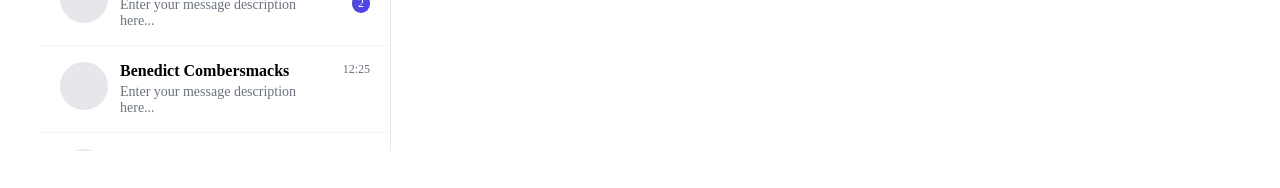
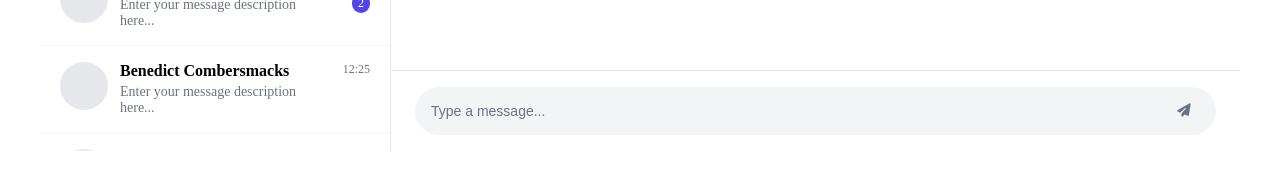
Before and after one commit to ntnu-blackandbrown/clozet, a Vue app in the folder frontend/: page /messages/5 in a window 1280 px wide. Shown: the part 847-1035 px from the top of the page. Built offline with nearby package versions, Linux system fonts and the light colour scheme.

Commit message:
implement input field for sending messages

```diff
--- a/frontend/src/components/ChatArea.vue
+++ b/frontend/src/components/ChatArea.vue
@@ -51,11 +51,19 @@
     <div v-else class="no-chat-selected">
       Select a chat to start messaging
     </div>
+
+    <MessageInput
+      v-if="contact"
+      @send-message="handleSendMessage"
+    />
   </div>
 </template>
 
 <script setup>
-defineProps({
+import { ref } from 'vue';
+import MessageInput from './MessageInput.vue';
+
+const props = defineProps({
   activeChat: {
     type: Number,
     required: true
@@ -69,6 +77,24 @@ defineProps({
     default: null
   }
 });
+
+const emit = defineEmits(['send-message']);
+
+const handleSendMessage = (text) => {
+  emit('send-message', {
+    chatId: props.activeChat,
+    message: {
+      type: 'text',
+      content: text,
+      time: new Date().toLocaleTimeString('en-US', {
+        hour: '2-digit',
+        minute: '2-digit',
+        hour12: false
+      }),
+      sent: true
+    }
+  });
+};
 </script>
 
 <style scoped>
@@ -76,6 +102,7 @@ defineProps({
   flex: 1;
   display: flex;
   flex-direction: column;
+  background: white;
 }
 
 .chat-header {
@@ -114,12 +141,6 @@ defineProps({
   border: 1px solid #e5e7eb;
   background: white;
   cursor: pointer;
-}
-
-.action-btn.primary {
-  background: #4f46e5;
-  color: white;
-  border: none;
 }
 
 .chat-messages {
--- /dev/null
+++ b/frontend/src/components/MessageInput.vue
@@ -0,0 +1,87 @@
+<template>
+  <div class="message-input-container">
+    <div class="message-input-wrapper">
+      <input
+        type="text"
+        v-model="messageText"
+        placeholder="Type a message..."
+        @keyup.enter="handleSend"
+      >
+      <button
+        class="send-button"
+        :class="{ active: messageText.trim() }"
+        @click="handleSend"
+      >
+        <i class="fas fa-paper-plane"></i>
+      </button>
+    </div>
+  </div>
+</template>
+
+<script setup>
+import { ref } from 'vue';
+
+const emit = defineEmits(['send-message']);
+const messageText = ref('');
+
+const handleSend = () => {
+  const text = messageText.value.trim();
+  if (text) {
+    emit('send-message', text);
+    messageText.value = '';
+  }
+};
+</script>
+
+<style scoped>
+.message-input-container {
+  padding: 16px 24px;
+  border-top: 1px solid #e5e7eb;
+  background: white;
+}
+
+.message-input-wrapper {
+  display: flex;
+  align-items: center;
+  gap: 12px;
+  background: #f3f4f6;
+  border-radius: 24px;
+  padding: 8px 16px;
+}
+
+input {
+  flex: 1;
+  border: none;
+  background: transparent;
+  padding: 8px 0;
+  font-size: 14px;
+  outline: none;
+}
+
+input::placeholder {
+  color: #6b7280;
+}
+
+.send-button {
+  width: 32px;
+  height: 32px;
+  border-radius: 50%;
+  border: none;
+  background: transparent;
+  color: #6b7280;
+  cursor: pointer;
+  display: flex;
+  align-items: center;
+  justify-content: center;
+  transition: all 0.2s;
+}
+
+.send-button.active {
+  background: #4f46e5;
+  color: white;
+}
+
+.send-button:hover.active {
+  background: #4338ca;
+}
+</style>
--- a/frontend/src/views/MessagesView.vue
+++ b/frontend/src/views/MessagesView.vue
@@ -12,6 +12,7 @@
       :active-chat="activeChat"
       :messages="chatMessages[activeChat]"
       :contact="chats.find(chat => chat.id === activeChat)"
+      @send-message="handleNewMessage"
     />
   </div>
 </template>
@@ -44,7 +45,7 @@ const chats = [
 ];
 
 // Chat messages for each chat
-const chatMessages = {
+const chatMessages = ref({
   1: [
     { id: 1, type: 'text', content: 'Initiating quantum calculations...', time: '09:15', sent: false },
     { id: 2, type: 'text', content: 'Neural networks optimized for maximum efficiency', time: '09:16', sent: false },
@@ -95,10 +96,47 @@ const chatMessages = {
     { id: 2, type: 'text', content: 'All services running smoothly, no issues detected', time: '19:16', sent: true },
     { id: 3, type: 'file', fileName: 'status_report.pdf', fileSize: '2.1mb', time: '19:17', sent: true }
   ]
-};
+});
 
 const handleChatSelect = (chatId) => {
   router.push(`/messages/${chatId}`);
+};
+
+const handleNewMessage = ({ chatId, message }) => {
+  if (!chatMessages.value[chatId]) {
+    chatMessages.value[chatId] = [];
+  }
+
+  // Add an id to the message
+  message.id = chatMessages.value[chatId].length + 1;
+
+  // Add the message to the chat
+  chatMessages.value[chatId].push(message);
+
+  // Simulate a response after 1 second
+  setTimeout(() => {
+    const responses = [
+      'Thanks for your message!',
+      'I will get back to you soon.',
+      'Got it, working on it!',
+      'Interesting point!',
+      'Let me check that for you.'
+    ];
+
+    const response = {
+      id: chatMessages.value[chatId].length + 1,
+      type: 'text',
+      content: responses[Math.floor(Math.random() * responses.length)],
+      time: new Date().toLocaleTimeString('en-US', {
+        hour: '2-digit',
+        minute: '2-digit',
+        hour12: false
+      }),
+      sent: false
+    };
+
+    chatMessages.value[chatId].push(response);
+  }, 1000);
 };
 
 // Set initial chat if none selected
```
